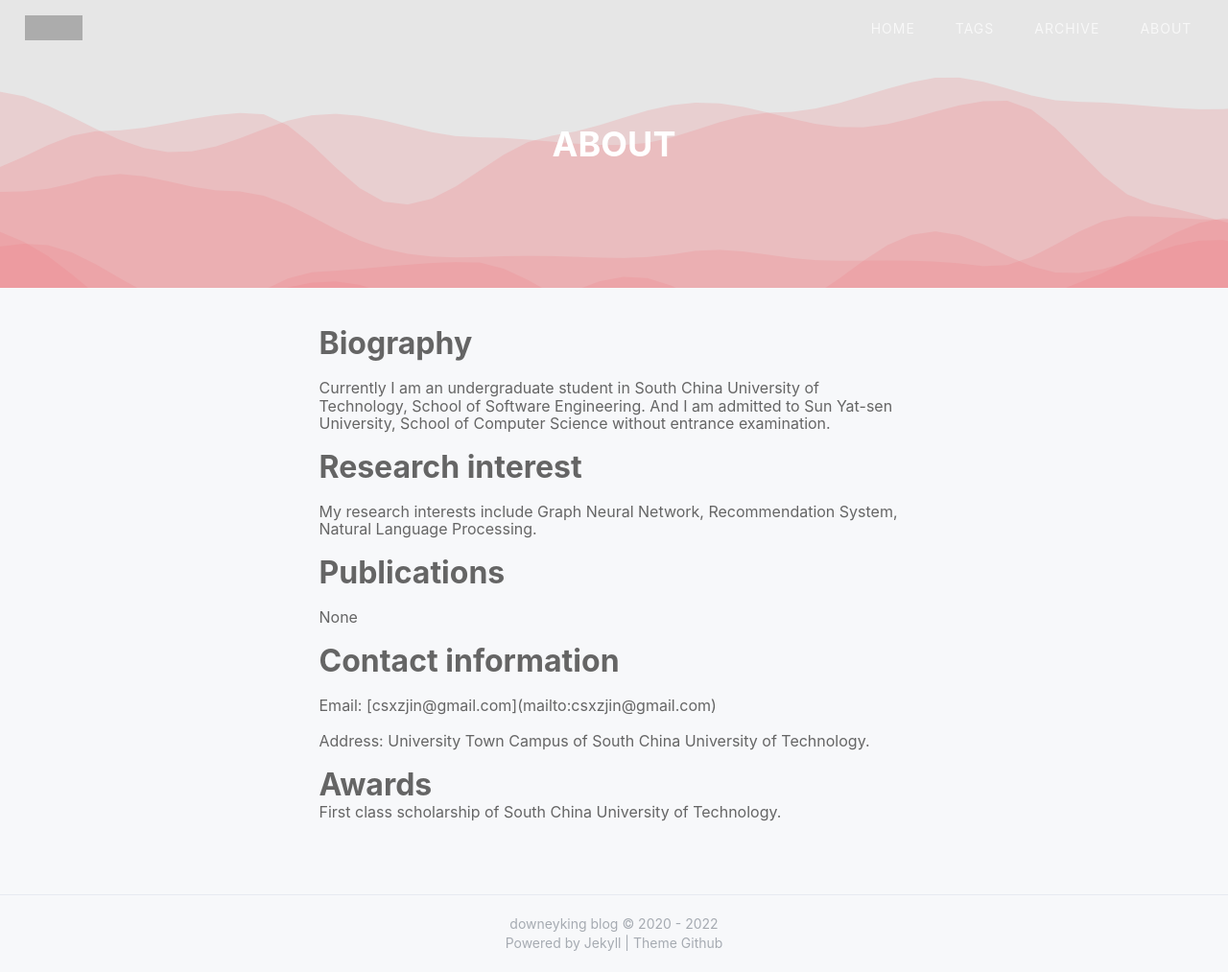
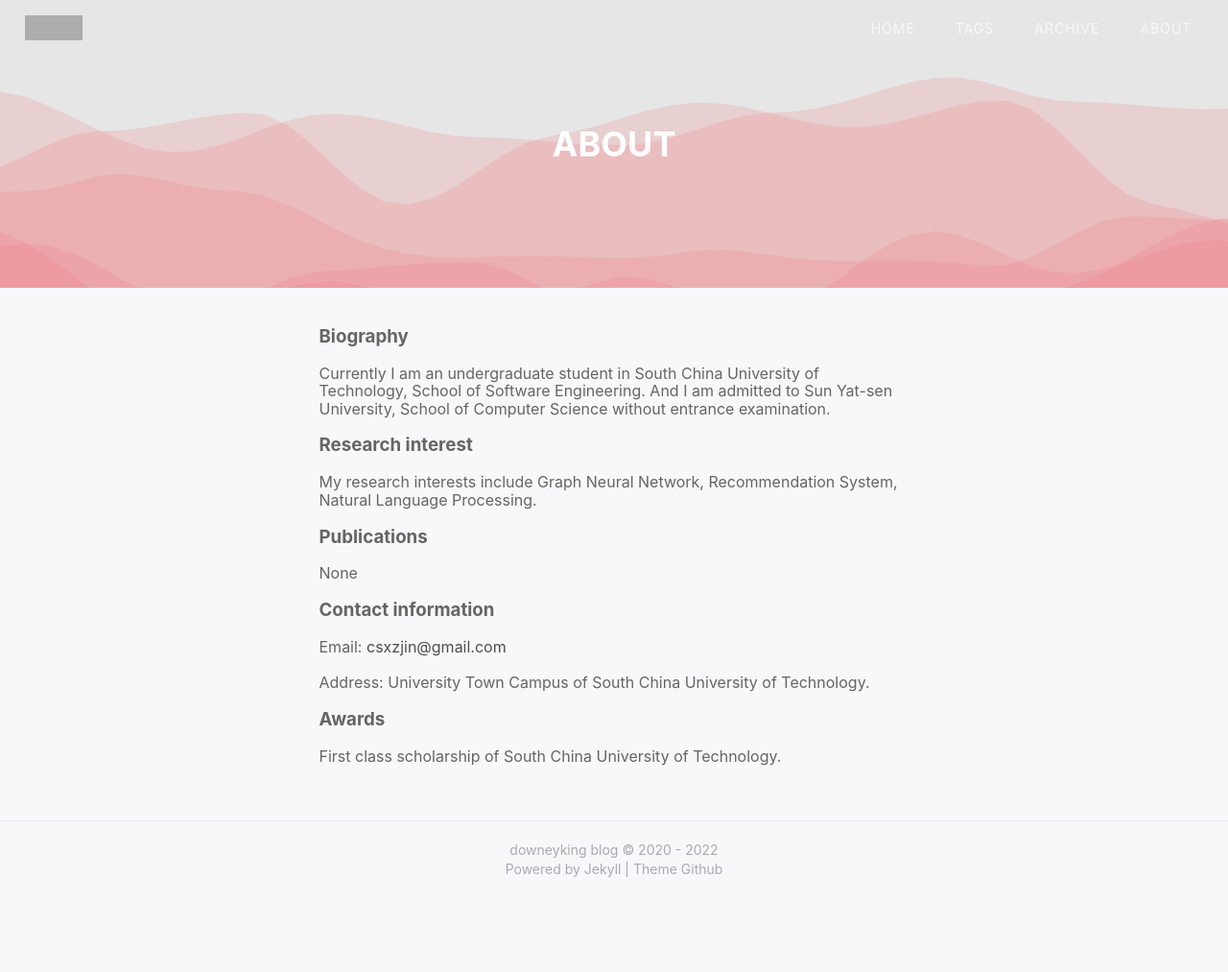
Before and after one commit to geekgitcode/geekgitcode.github.io, a Jekyll site: the page built from about.html, in a window 1280 px wide and 1013 px high. Shown: the whole window at 96% size. Built offline with Jekyll 4.4.1, drawn with Linux system fonts in a browser that asks for light colours; nearby versions of some CDN libraries; a style sheet for code colours, icons or effects is not loaded; grey boxes are pictures that could not be loaded.

Commit message:
Update about.html

```diff
--- a/about.html
+++ b/about.html
@@ -12,27 +12,27 @@
 
 <main class="tags-content" style="margin-top: 0px">
     <ul class="tags-list" style="list-style-type: none;padding: 40px;">
-		<h1>Biography</h1>
+		<h3>Biography</h3>
 	<br/>
 		<p>Currently I am an undergraduate student in South China University of Technology, School of Software Engineering. And I am admitted to Sun Yat-sen University, School of Computer Science  without entrance examination.</p>
 	<br/>
-		<h1>Research interest</h1>
+		<h3>Research interest</h3>
 	<br/>
 		<p>My research interests include Graph Neural Network, Recommendation System, Natural Language Processing.</p>
 	<br/>
-		<h1>Publications</h1>
+		<h3>Publications</h3>
 	<br/>
 		<p>None</p>
 	<br/>
-		<h1>Contact information</h1>
+		<h3>Contact information</h3>
 	<br/>
-		<p>Email: [csxzjin@gmail.com](mailto:csxzjin@gmail.com)</p>
+		<p>Email: <a href="mailto:csxzjin@gmail.com">csxzjin@gmail.com</a> </p>
 	<br/>
 		<p>Address: University Town Campus of South China University of Technology.</p>
 	<br/>
-		<h1>Awards</h1>
+		<h3>Awards</h3>
+	<br/>
 		<p>First class scholarship of South China University of Technology.</p>
-	<br/>
 	<br/>
 
     </ul>
```
